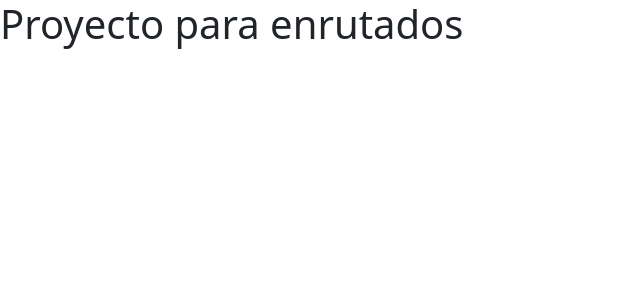
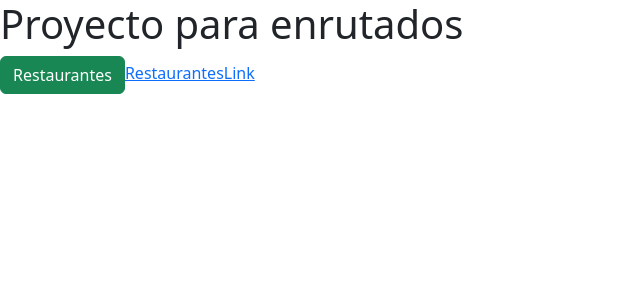
Before and after one commit to Teutona89/adecco_angular_ed2, an Angular app in the folder 009.angular/angular-005-enrutado/: page / in a window 1280 px wide. Shown: the top 300 px of the page, without its empty margins (0-640 px from the left). Built offline with nearby package versions, Linux system fonts and the light colour scheme.

Commit message:
Angular RouterLink

```diff
--- a/009.angular/angular-005-enrutado/src/app/app.component.html
+++ b/009.angular/angular-005-enrutado/src/app/app.component.html
@@ -1 +1,10 @@
 <h1>Proyecto para enrutados</h1>
+
+<button
+routerLink="restaurantes"
+class="btn btn-success"
+>Restaurantes</button>
+
+<a routerLink="restaurantes">RestaurantesLink</a>
+
+<router-outlet></router-outlet>
--- a/009.angular/angular-005-enrutado/src/app/app.component.ts
+++ b/009.angular/angular-005-enrutado/src/app/app.component.ts
@@ -1,10 +1,10 @@
 import { Component } from '@angular/core';
-import { RouterOutlet } from '@angular/router';
+import { RouterLink, RouterOutlet } from '@angular/router';
 
 @Component({
   selector: 'app-root',
   standalone: true,
-  imports: [RouterOutlet],
+  imports: [RouterOutlet, RouterLink],
   templateUrl: './app.component.html',
   styleUrl: './app.component.css'
 })
--- a/009.angular/angular-005-enrutado/src/app/app.routes.ts
+++ b/009.angular/angular-005-enrutado/src/app/app.routes.ts
@@ -1,3 +1,15 @@
 import { Routes } from '@angular/router';
+import { RestaurantListComponent } from './restaurant-list/restaurant-list.component';
+import { RestaurantFormComponent } from './restaurant-form/restaurant-form.component';
 
-export const routes: Routes = [];
+export const routes: Routes = [
+  {
+    path: 'restaurantes',
+    component: RestaurantListComponent
+  },
+  {
+    path: 'ruta2',
+    component: RestaurantFormComponent
+  }
+
+];
```
